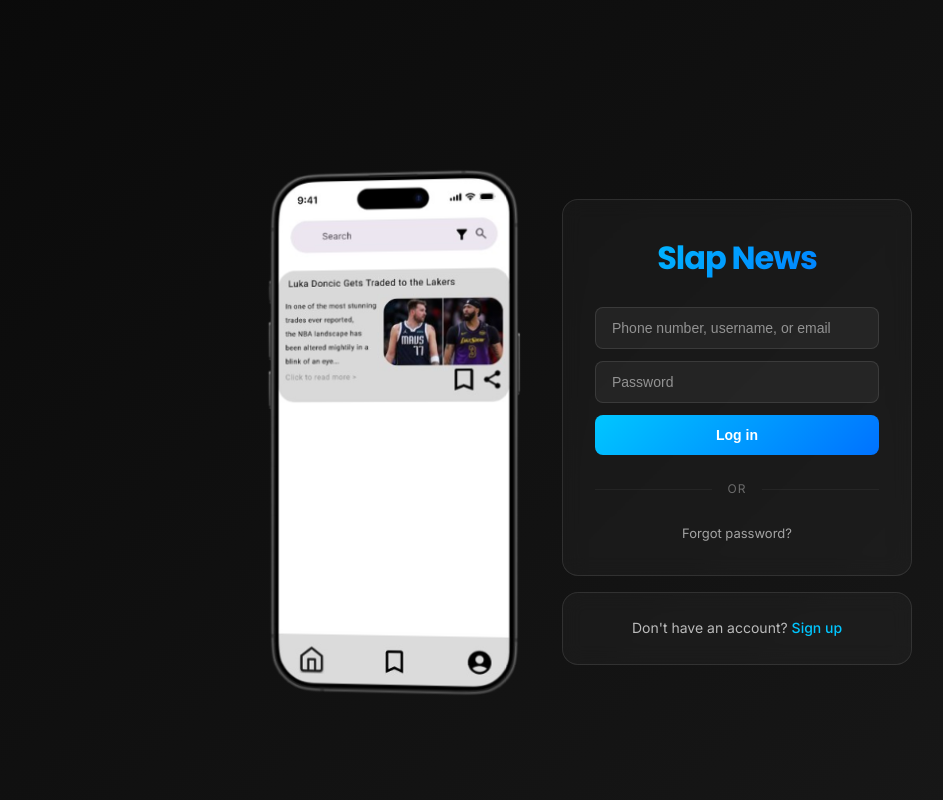
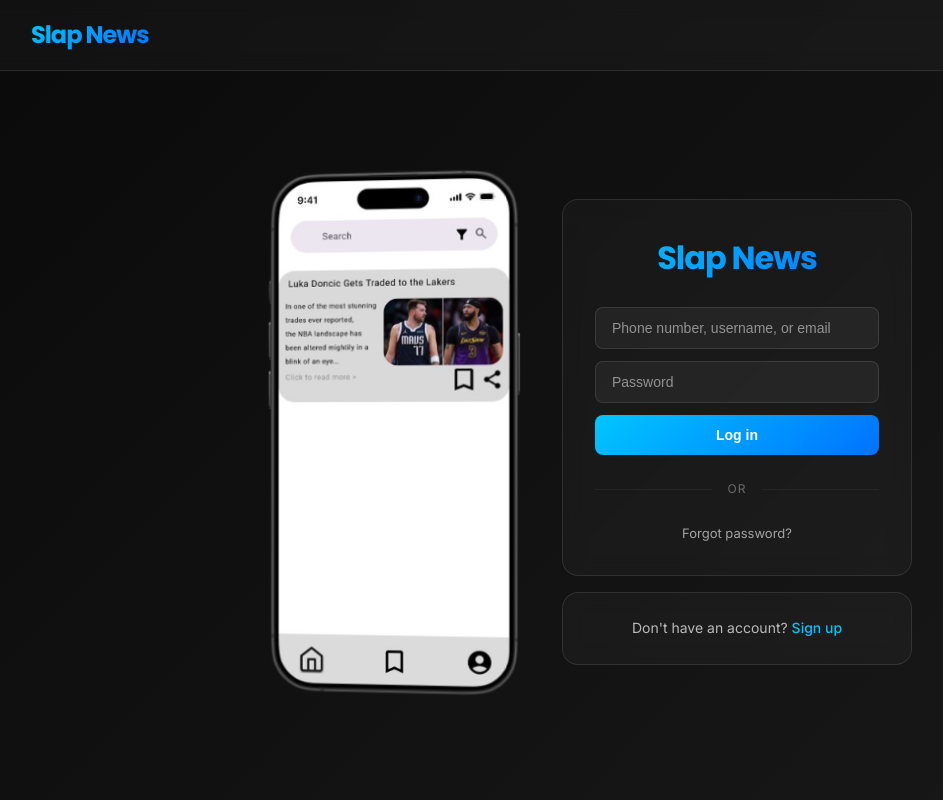
Before and after one commit to senukzzzzz/1800_202510_DTC15, a plain HTML site: page index.html in a window 1280 px wide. Shown: the top 800 px of the page, without its empty margins (59-1002 px from the left). Drawn offline with Linux system fonts and the light colour scheme.

Commit message:
Add header and designed with css

```diff
--- a/index.html
+++ b/index.html
@@ -13,7 +13,14 @@
 </head>
 
 <body>
-
+<!-- ALON - HEADER/NAV SECTION -->
+    <header class="main-header">
+        <nav class="main-nav">
+            <div class="logo-container">
+                <h1 class="logo">Slap News</h1>
+            </div>
+        </nav>
+    </header>
 
     <!-- SENUK - MAIN CONTENT SECTION -->
     <div class="container">
--- a/styles/styles.css
+++ b/styles/styles.css
@@ -12,6 +12,30 @@
     line-height: 1.6;
 }
 
+/* ================ ALON - HEADER STYLES ================ */
+.main-header {
+    background: rgba(255, 255, 255, 0.03);
+    backdrop-filter: blur(10px);
+    border-bottom: 1px solid rgba(255, 255, 255, 0.1);
+    padding: 1rem 2rem;
+    position: fixed;
+    width: 100%;
+    top: 0;
+    z-index: 1000;
+}
+
+.main-nav {
+    max-width: 1100px;
+    margin: 0 auto;
+    display: flex;
+    justify-content: space-between;
+    align-items: center;
+}
+
+.logo-container .logo {
+    font-size: 24px;
+    margin: 0;
+}
 
 
 
```
